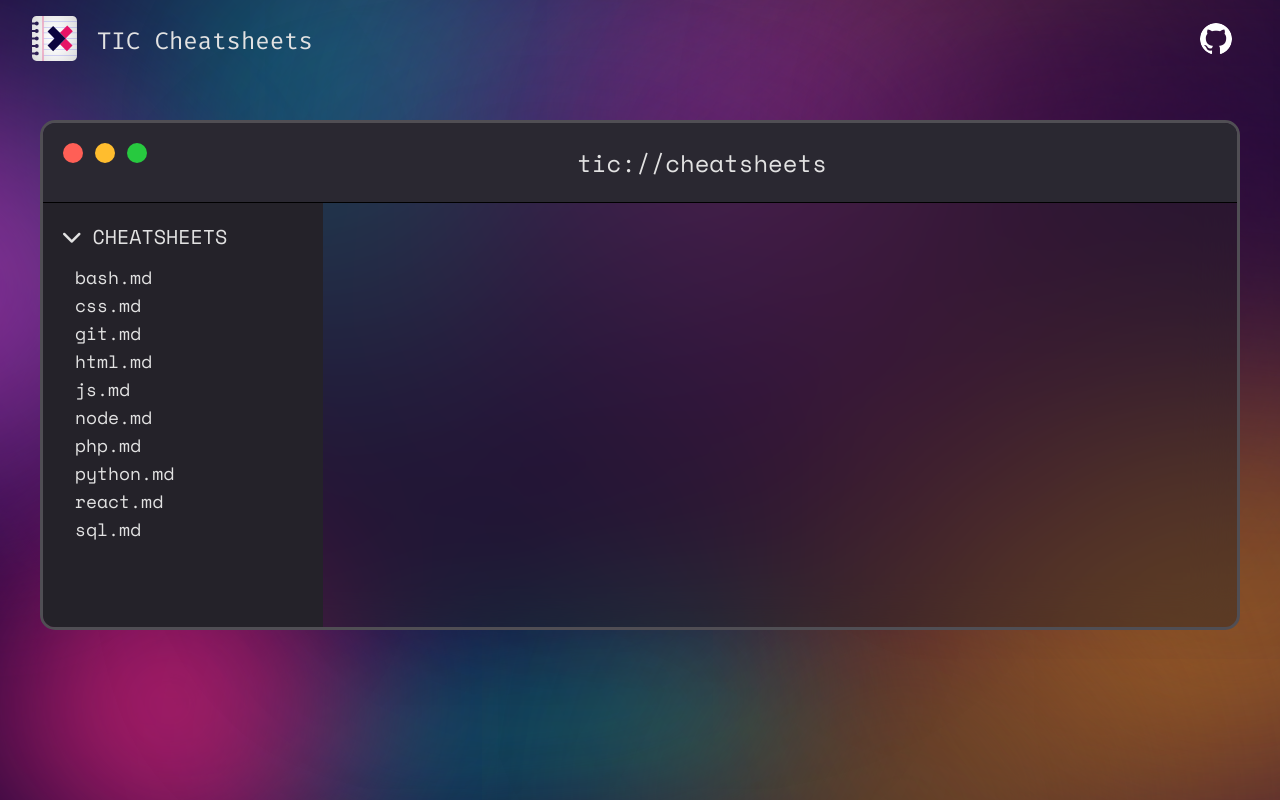
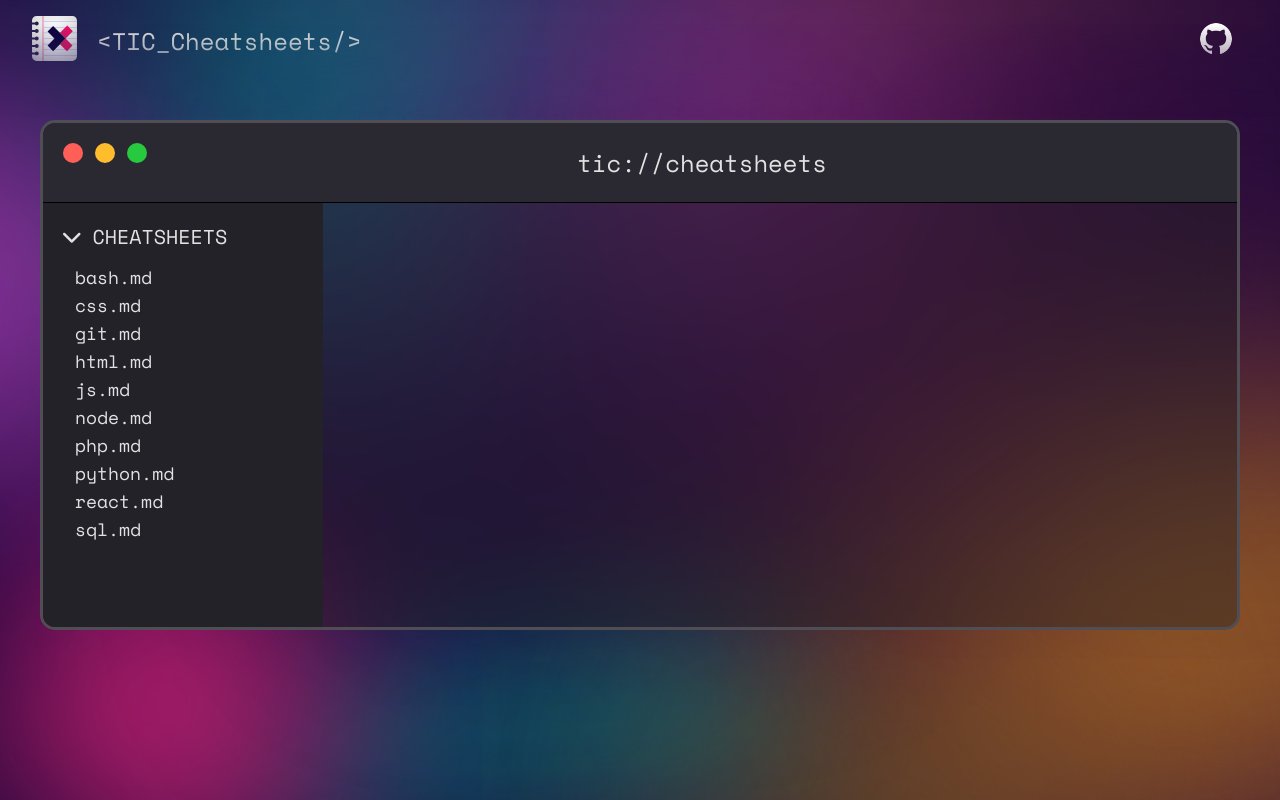
Before and after one commit to nachovigilante/cheatsheets, a Next.js app: page / in a window 1280 px wide. Built offline with nearby package versions, Linux system fonts and the light colour scheme.

Commit message:
style(header): changed header style

```diff
--- a/components/layout/Header.tsx
+++ b/components/layout/Header.tsx
@@ -7,12 +7,12 @@ const Header = () => {
     const { pathname } = useRouter();
 
     return (
-        <header className="py-4 px-8 flex items-center justify-between fixed z-20 top-0 w-screen">
+        <header className="py-4 pb-14 px-8 flex items-center justify-between fixed z-50 top-0 w-screen backdrop-blur-sm fade-bottom">
             <Link href="/">
                 <a className="flex items-center no-underline gap-5">
                     <Logo height="45    " />
-                    <h1 className="text-2xl select-none mt-1">
-                        TIC Cheatsheets
+                    <h1 className="text-2xl select-none mt-1 font-space no-ligature">
+                        {"<TIC_Cheatsheets/>"}
                     </h1>
                 </a>
             </Link>
```
